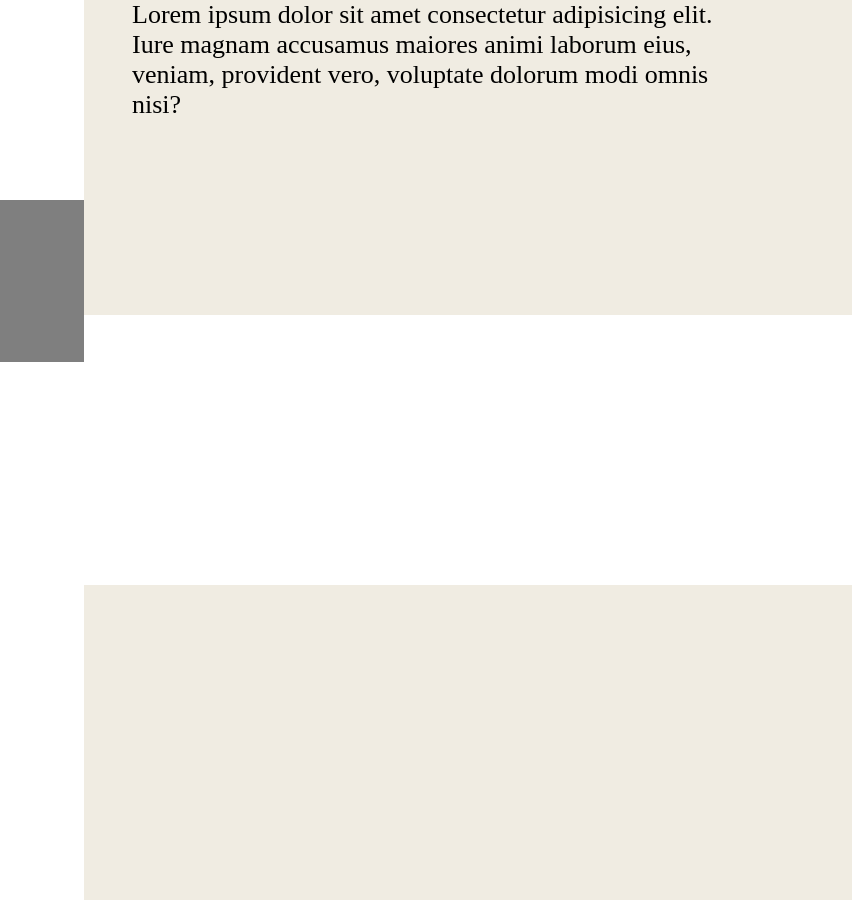
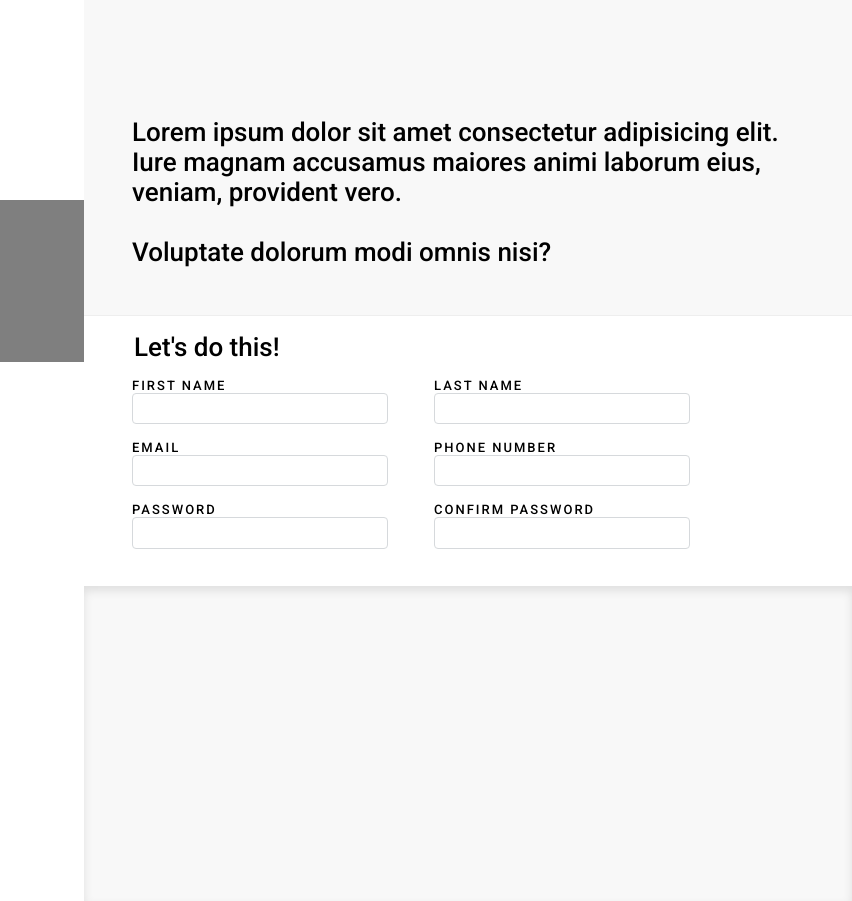
Before and after one commit to LyesB/sign-up-form, a plain HTML site: page index.html in a window 1280 px wide. Shown: the full height of the page, 428-1280 px from the left. Drawn offline with Linux system fonts and the light colour scheme; files whose address does not match are found by name.

Commit message:
form section

```diff
--- a/index.html
+++ b/index.html
@@ -9,7 +9,7 @@
 <body>
     <div class="logo-container">
         <div class="logo-bg">
-            <img src="/home/lyes/repos/sign-up-form/logo.svg" class="logo" alt="logo">
+            <img src="./logo.svg" class="logo" alt="logo">
         </div>
         <div class="photo-credit">
             Photo by <a href="https://unsplash.com/@crew">Crew</a> on <a href="https://unsplash.com/">
@@ -20,10 +20,55 @@
         <div class="text-section">
             <div class="text">
                 Lorem ipsum dolor sit amet consectetur adipisicing elit. Iure magnam accusamus maiores
-                animi laborum eius, veniam, provident vero, voluptate dolorum modi omnis nisi?
+                animi laborum eius, veniam, provident vero.<br><br> Voluptate dolorum modi omnis nisi?
+
+
             </div>
         </div>
-        <div class="form-section"></div>
+        <div class="form-section">
+
+            <form action="">
+                <legend>Let's do this!</legend>
+                <div class="form-row">
+                    <div class="form-col">
+                        <label for="first_name">FIRST NAME</label>
+                        <input type="text" id="first_name" name="first_name">
+                    </div>
+
+                    <div class="form-col">
+                        <label for="last_name">LAST NAME</label>
+                        <input type="text" id="last_name" name="last_name">
+                    </div>
+                </div>
+
+                <div class="form-row">
+                    <div class="form-col">
+                        <label for="email">EMAIL</label>
+                        <input type="email" id="email" name="email">
+                    </div>
+
+                    <div class="form-col">
+                        <label for="phone_number">PHONE NUMBER</label>
+                        <input type="tel" id="phone_number" name="phone_number" >
+                    </div>
+                </div>
+
+
+                <div class="form-row">
+                    <div class="form-col">
+                        <label for="password">PASSWORD</label>
+                        <input type="password" id="password" name="password">
+                    </div>
+
+                    <div class="form-col">
+                        <label for="confirm_password">CONFIRM PASSWORD</label>
+                        <input type="password"  id="confirm_password" name="confirm_password">
+                    </div>
+                </div>
+
+
+            </form>
+        </div>
         <div class="button-section"></div>
     </div>
 </body>
--- a/style.css
+++ b/style.css
@@ -1,3 +1,5 @@
+@import url('https://fonts.googleapis.com/css2?family=Roboto:wght@500&family=Rubik:wght@900&display=swap');
+
 body{
   display: flex;
   margin: 0%;
@@ -44,24 +46,74 @@ body{
 }
 
 .text-section{
-  background: #f0ece2;
+  background: #f8f8f8;
   height: 35%;
+  display: flex;
 }
 
 .text{
   font-size: 26px;
   width: 45ch;
   margin-left: 3rem;
-
+  margin-bottom: 3rem;
+  align-self: flex-end;
+  font-family: 'Roboto', sans-serif;
+  font-weight: 500;
 }
 
 
 .form-section{
   background: #fff;
   height: 30%;
+  border-top: 1px solid #eeeeee ;
+
+}
+
+.form-row{
+  display: flex;
+  justify-content: flex-start;
+  margin-left: 3rem;
+}
+
+.form-col{
+  display: flex;
+  flex-direction: column;
+  margin-right: 7rem;
+  margin-top: 1rem;
+}
+
+legend{
+  margin-left: 3rem;
+  margin-top: 1rem;
+  font-size: 26px;
+  font-family: 'Roboto', sans-serif;
+  font-weight: 500;
+}
+
+label{
+  font-family: 'Roboto', sans-serif;
+  font-size: small;
+  font-weight: 100;
+  letter-spacing: 2px;
+}
+
+input{
+  width: 130%;
+  height: 1.7rem;
+  border-radius: 4px;
+  border: 1px solid #D6D9DC;
+  padding-left: 5px;
+  font-size: 14px;
+}
+
+input:focus{
+  outline: none;
+  border: 1px solid #5e87b8;
+  box-shadow: rgba(0, 0, 0, 0.15) 2.4px 2.4px 3.2px;
 }
 
 .button-section{
-  background: #f0ece2;
+  background: #f8f8f8;
   height: 35%;
+  box-shadow: rgba(0, 0, 0, 0.1) 0px 5px 10px 0px inset;
 }
```
